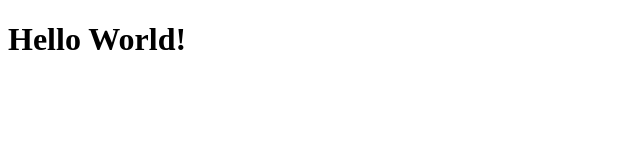
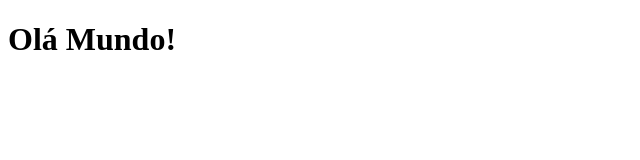
Before and after one commit to ReneFarias/exemple-test, a plain HTML site: page index.html in a window 1280 px wide. Shown: the whole page, without its empty margins (0-640 px from the left). Drawn offline with Linux system fonts and the light colour scheme.

Commit message:
atualização da tag h1
troquei o texto da minha tag h1

```diff
--- a/index.html
+++ b/index.html
@@ -7,7 +7,7 @@
     <title>Exemplo Teste</title>
 </head>
 <body>
-    <h1>Hello World!</h1>
+    <h1>Olá Mundo!</h1>
 
 </body>
 </html>
```
